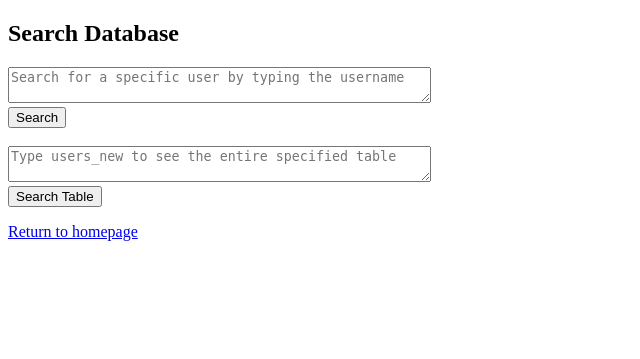
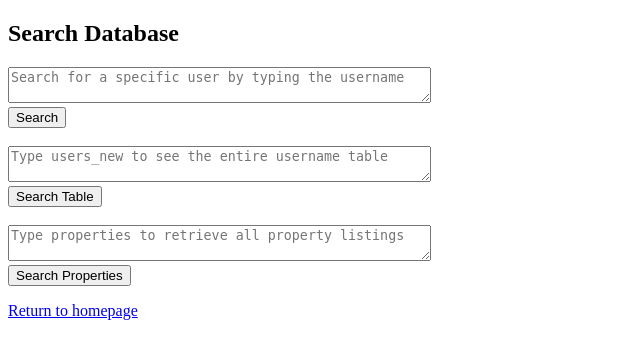
Before and after one commit to taiboucodes/FrontEnders-SQL-PropertyHub, a PHP site: page /search.php in a window 1280 px wide. Shown: the part 26-385 px from the top of the page, without its empty margins (0-640 px from the left). Run offline with PHP 8.4, Linux system fonts and the light colour scheme.

Commit message:
Update search.php

```diff
--- a/search.php
+++ b/search.php
@@ -17,8 +17,11 @@
         <textarea name="search_query" placeholder="Search for a specific user by typing the username" cols="50"></textarea><br>
         <input type="submit" value="Search">
         <br><br>
-        <textarea name="table_query" placeholder="Type users_new to see the entire specified table" cols="50"></textarea><br>
+        <textarea name="table_query" placeholder="Type users_new to see the entire username table" cols="50"></textarea><br>
         <input type="submit" value="Search Table">
+        <br><br>
+        <textarea name="property_query" placeholder="Type properties to retrieve all property listings" cols="50"></textarea><br>
+        <input type="submit" value="Search Properties">
     </form>
     <p><a href='index.html'>Return to homepage</a></p>
 </body>
```
